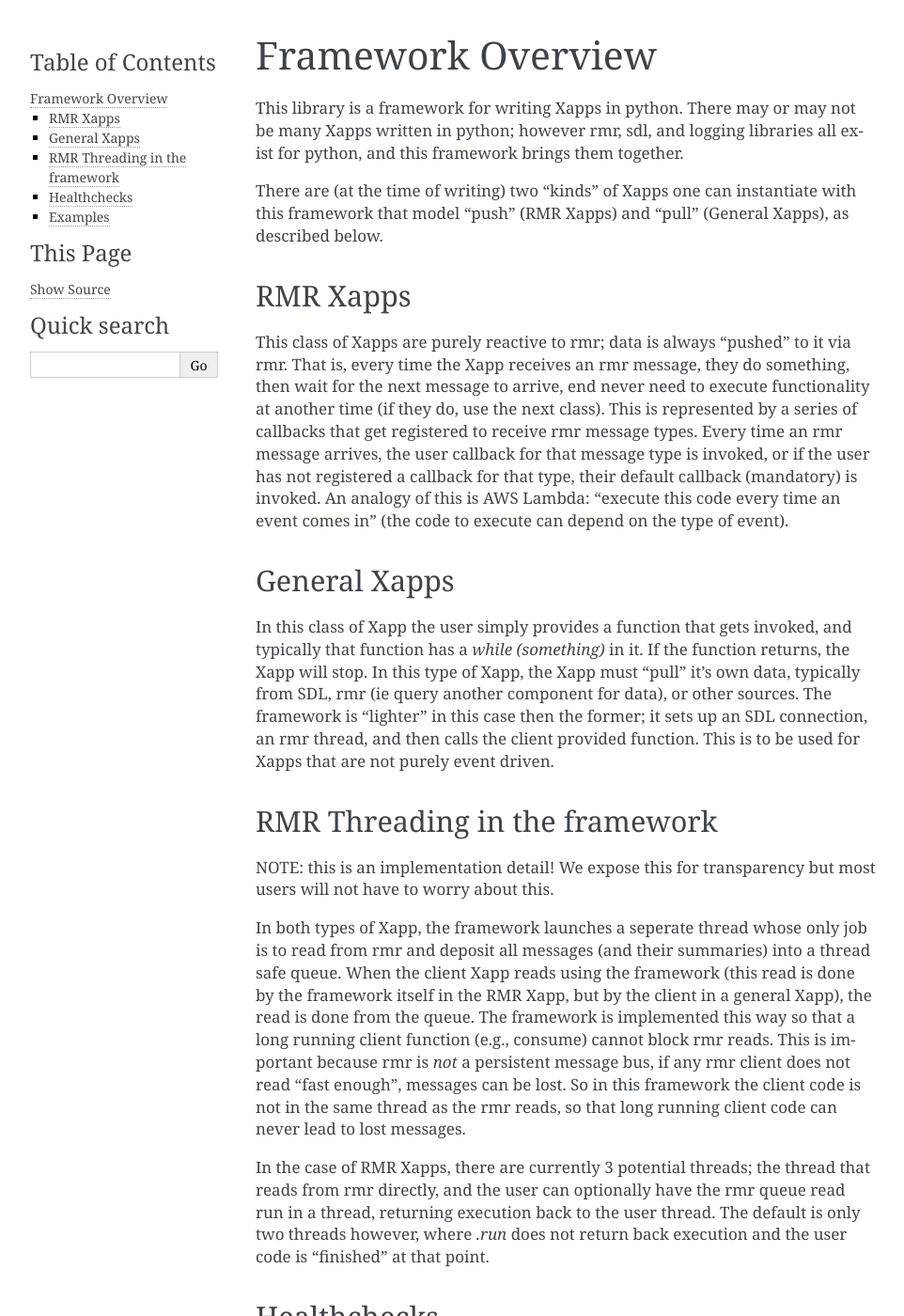
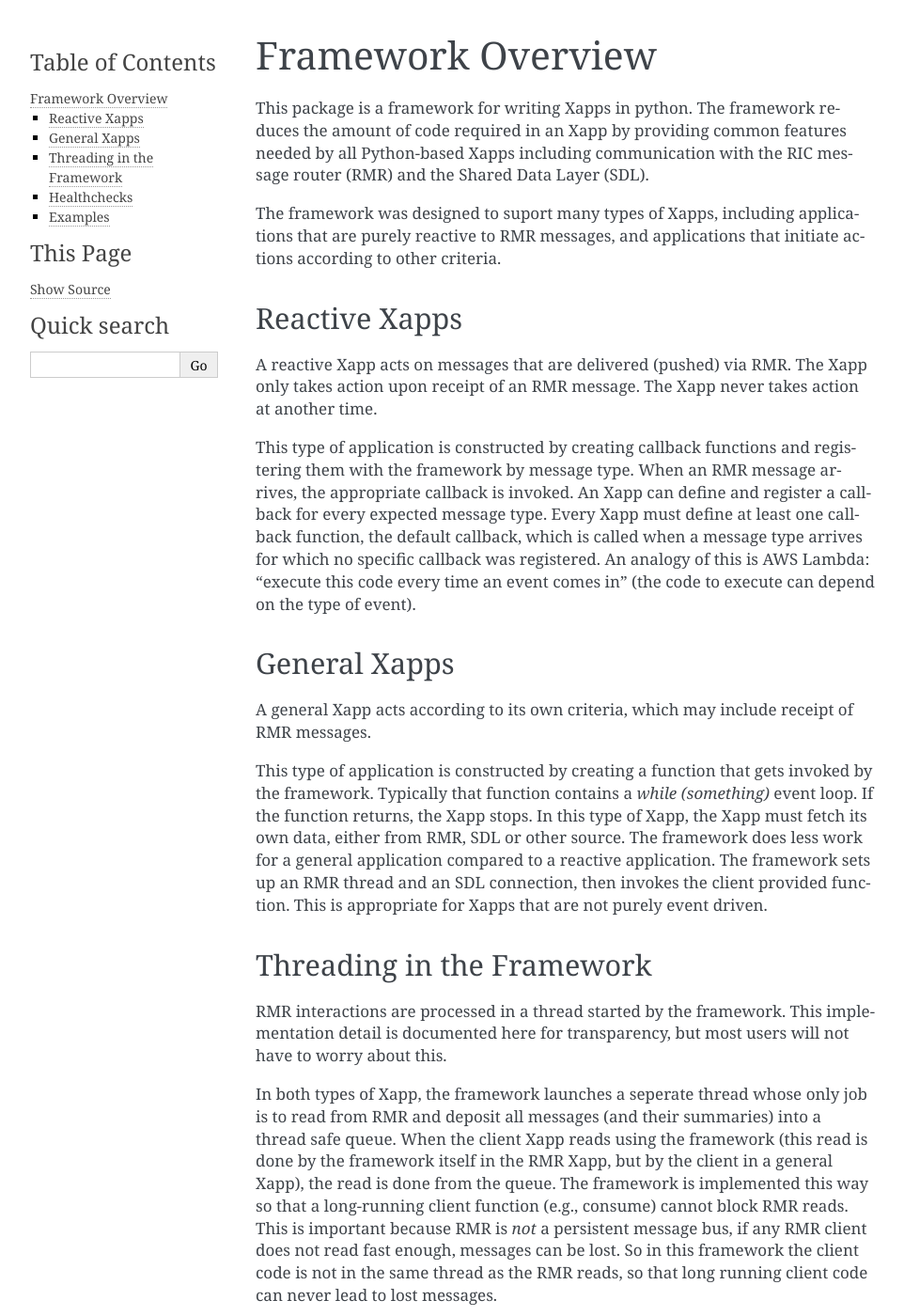
Before and after one commit to o-ran-sc/ric-plt-xapp-frame-py, a Sphinx documentation site: the page built from docs/overview.rst, in a window 1280 px wide and 1400 px high. Shown: the whole window at 94% size, without its empty margins (148-1110 px from the left). Built offline with Sphinx 7.4.7, drawn with Linux system fonts in a browser that asks for light colours; the version number is read from the project's files by our own code; some of the changed text lies outside the part shown.

Commit message:
Improve the package overview shown at PyPI
Signed-off-by: Lott, Christopher (cl778h) <cl778h@att.com>
Change-Id: I08692e6ef60d199cb0b92c1c99740ae808b8885c

```diff
--- a/docs/overview.rst
+++ b/docs/overview.rst
@@ -5,56 +5,102 @@
 Framework Overview
 ==================
 
-This library is a framework for writing Xapps in python.
-There may or may not be many Xapps written in python; however rmr, sdl, and logging libraries all exist for python, and this framework brings them together.
+This package is a framework for writing Xapps in python. The framework
+reduces the amount of code required in an Xapp by providing common
+features needed by all Python-based Xapps including communication with
+the RIC message router (RMR) and the Shared Data Layer (SDL).
 
-There are (at the time of writing) two "kinds" of Xapps one can instantiate with this framework that model "push" (RMR Xapps) and "pull" (General Xapps), as described below.
+The framework was designed to suport many types of Xapps, including
+applications that are purely reactive to RMR messages, and
+applications that initiate actions according to other criteria.
 
-RMR Xapps
----------
-This class of Xapps are purely reactive to rmr; data is always "pushed" to it via rmr.
-That is, every time the Xapp receives an rmr message, they do something, then wait for the next message to arrive, end never need to execute functionality at another time (if they do, use the next class).
-This is represented by a series of callbacks that get registered to receive rmr message types.
-Every time an rmr message arrives, the user callback for that message type is invoked, or if the user has not registered a callback for that type, their default callback (mandatory) is invoked.
-An analogy of this is AWS Lambda: "execute this code every time an event comes in" (the code to execute can depend on the type of event).
+Reactive Xapps
+--------------
+
+A reactive Xapp acts on messages that are delivered (pushed) via RMR.
+The Xapp only takes action upon receipt of an RMR message. The Xapp
+never takes action at another time.
+
+This type of application is constructed by creating callback functions
+and registering them with the framework by message type.  When an RMR
+message arrives, the appropriate callback is invoked.  An Xapp can
+define and register a callback for every expected message type.  Every
+Xapp must define at least one callback function, the default callback,
+which is called when a message type arrives for which no specific
+callback was registered.  An analogy of this is AWS Lambda: "execute
+this code every time an event comes in" (the code to execute can
+depend on the type of event).
 
 General Xapps
 -------------
-In this class of Xapp the user simply provides a function that gets invoked, and typically that function has a `while (something)` in it.
-If the function returns, the Xapp will stop.
-In this type of Xapp, the Xapp must "pull" it's own data, typically from SDL, rmr (ie query another component for data), or other sources.
-The framework is "lighter" in this case then the former; it sets up an SDL connection, an rmr thread, and then calls the client provided function.
-This is to be used for Xapps that are not purely event driven.
 
-RMR Threading in the framework
-------------------------------
-NOTE: this is an implementation detail!
-We expose this for transparency but most users will not have to worry about this.
+A general Xapp acts according to its own criteria, which may include
+receipt of RMR messages.
 
-In both types of Xapp, the framework launches a seperate thread whose only job is to read from rmr and deposit all messages (and their summaries) into a thread safe queue.
-When the client Xapp reads using the framework (this read is done by the framework itself in the RMR Xapp, but by the client in a general Xapp), the read is done from the queue.
-The framework is implemented this way so that a long running client function (e.g., consume) cannot block rmr reads.
-This is important because rmr is *not* a persistent message bus, if any rmr client does not read "fast enough", messages can be lost.
-So in this framework the client code is not in the same thread as the rmr reads, so that long running client code can never lead to lost messages.
+This type of application is constructed by creating a function that
+gets invoked by the framework.  Typically that function contains a
+`while (something)` event loop.  If the function returns, the Xapp
+stops.  In this type of Xapp, the Xapp must fetch its own data, either
+from RMR, SDL or other source.  The framework does less work for a
+general application compared to a reactive application.  The framework
+sets up an RMR thread and an SDL connection, then invokes the client
+provided function.  This is appropriate for Xapps that are not purely
+event driven.
 
-In the case of RMR Xapps, there are currently 3 potential threads; the thread that reads from rmr directly, and the user can optionally have the rmr queue read run in a thread, returning execution back to the user thread.
-The default is only two threads however, where `.run` does not return back execution and the user code is "finished" at that point.
+Threading in the Framework
+--------------------------
+
+RMR interactions are processed in a thread started by the framework.
+This implementation detail is documented here for transparency, but
+most users will not have to worry about this.
+
+In both types of Xapp, the framework launches a seperate thread whose
+only job is to read from RMR and deposit all messages (and their
+summaries) into a thread safe queue.  When the client Xapp reads using
+the framework (this read is done by the framework itself in the RMR
+Xapp, but by the client in a general Xapp), the read is done from the
+queue.  The framework is implemented this way so that a long-running
+client function (e.g., consume) cannot block RMR reads.  This is
+important because RMR is *not* a persistent message bus, if any RMR
+client does not read fast enough, messages can be lost.  So in this
+framework the client code is not in the same thread as the RMR reads,
+so that long running client code can never lead to lost messages.
+
+In the case of RMR Xapps, there are currently 3 potential threads; the
+thread that reads from RMR directly, and the user can optionally have
+the RMR queue read run in a thread, returning execution back to the
+user thread.  The default is only two threads however, where `.run`
+does not return back execution and the user code is finished at that
+point.
 
 Healthchecks
 ------------
-RMRXapps come with a default rmr healthcheck probe handler.
-When the RMRXapp is sent an rmr healthcheck, it will check to see if the rmr thread is healthy (well it can't even reply if it's not!), and that the SDL connection is healthy.
-The Xapp responds accordingly.
-The user can override this default handler by registering a new callback to the appropriate message type.
 
-General Xapps must handle healthchecks when they read their rmr mailbox, since there is no notion of handlers.
+RMR Xapps come with a default RMR healthcheck probe handler.  When the
+RMRXapp is sent an RMR healthcheck, it will check to see if the RMR
+thread is healthy (of course it can't even reply if it's not!), and
+that the SDL connection is healthy.  The Xapp responds accordingly.
+The user can override this default handler by registering a new
+callback to the appropriate message type.
 
-There is no http service (Currently) in the framework therefore there are no http healthchecks.
+General Xapps must handle healthchecks when they read their RMR
+mailbox, since there is no notion of handlers.
+
+There is no http service in the framework therefore there are no http
+healthchecks.
 
 Examples
 --------
-There are two examples in the `examples` directory; `ping` which is a general Xapp, and `pong` which is an RMR Xapp.
-Ping sends a message, pong receives the message and use rts to reply.
-Ping then reads it's own mailbox and demonstrates other functionality.
-The highlight to note is that `pong` is purely reactive, it only does anything when a message is received.
-Ping uses a general that also happens to read it's rmr mailbox inside.
+
+There are two sample Xapps that use this framework in the `examples`
+directory.  The first `ping`, is a general Xapp that defines a main
+function that reads its RMR mailbox in addition to other work.  The
+second, `pong`, is a reactive Xapp that only takes action when a
+message is received.
+
+To run a demonstration, build the Docker images for both examples
+using the supplied Dockerfiles.  Then start the Pong container (the
+listener) followed by the Ping container (the sender).  The Ping
+application sends a message, the pong application receives the message
+and use RMR's return-to-sender feature to reply.  Ping then reads its
+own mailbox and demonstrates other functionality.
```
